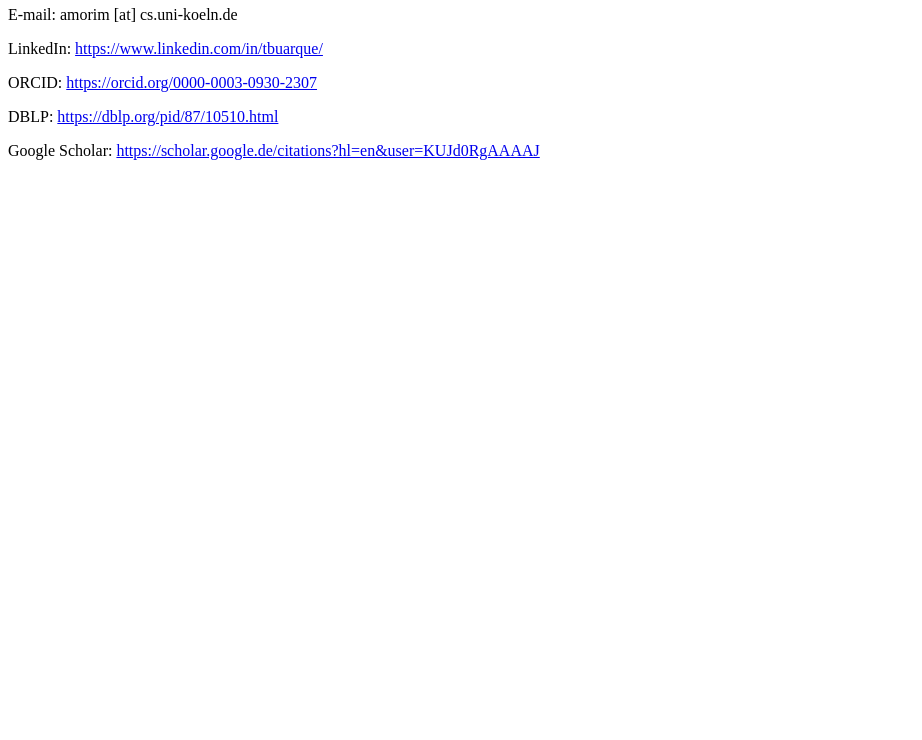
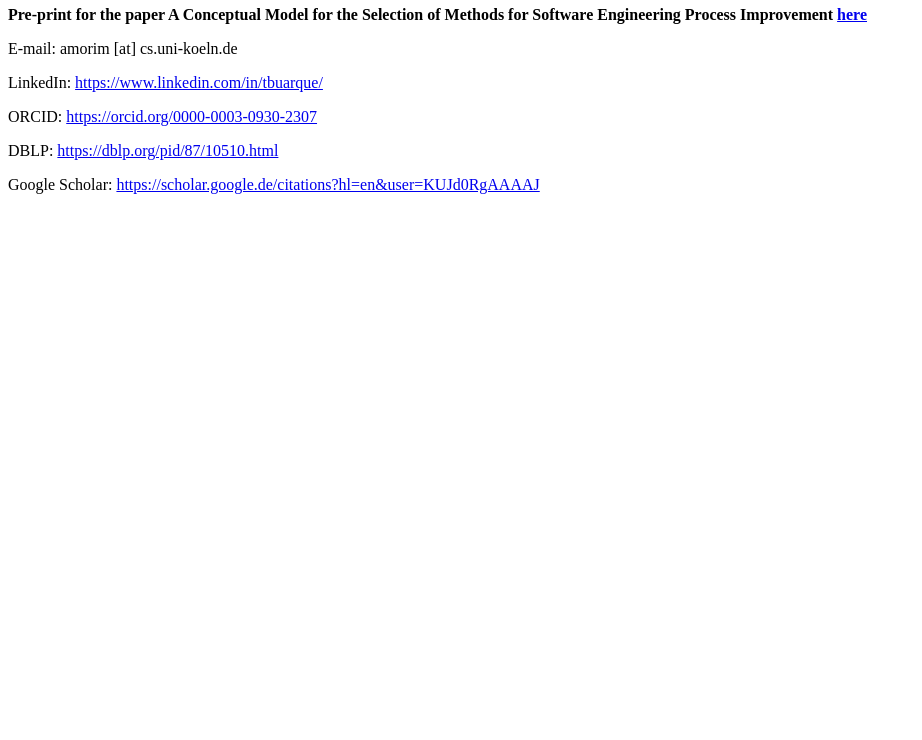
Before and after one commit to tbuarque/tbuarque.github.io, a plain HTML site: page index.html in a window 1280 px wide. Shown: the part 60-800 px from the top of the page, without its empty margins (0-922 px from the left). Drawn offline with Linux system fonts and the light colour scheme.

Commit message:
Update index.html

```diff
--- a/index.html
+++ b/index.html
@@ -1,4 +1,5 @@
 <h1 id="tiago-amorim">Tiago Amorim</h1>
+<p><b>Pre-print for the paper A Conceptual Model for the Selection of Methods for Software Engineering Process Improvement <a href="https://tbuarque.github.io/amorim-bmsd.pdf">here</a></b></p>
 <p>E-mail: amorim [at] cs.uni-koeln.de</p>
 <p>LinkedIn: <a href="https://www.linkedin.com/in/tbuarque/">https://www.linkedin.com/in/tbuarque/</a></p>
 <p>ORCID: <a href="https://orcid.org/0000-0003-0930-2307">https://orcid.org/0000-0003-0930-2307</a></p>
```
